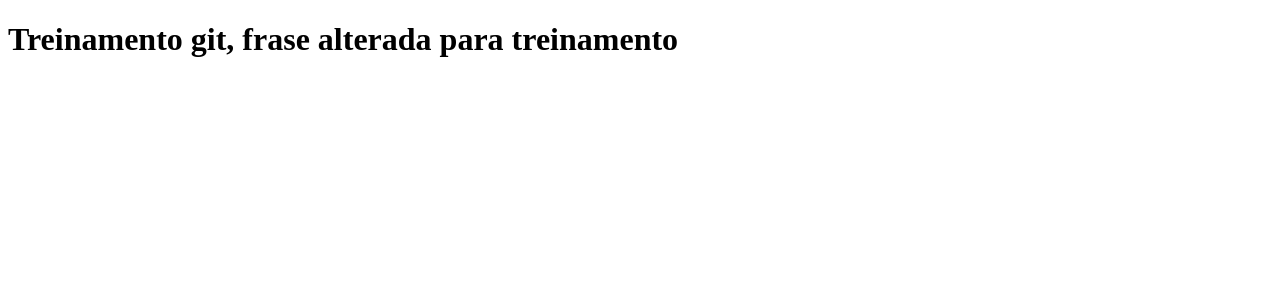
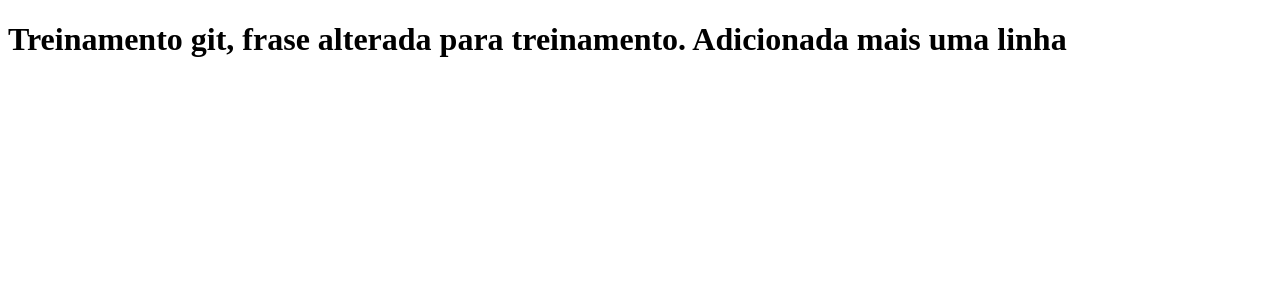
Before and after one commit to mendes-lab/ladmteste, a Next.js app: page / in a window 1280 px wide. Shown: the top 300 px of the page. Built offline with nearby package versions, Linux system fonts and the light colour scheme.

Commit message:
teste dominio

```diff
--- a/pages/index.js
+++ b/pages/index.js
@@ -1,5 +1,7 @@
 function home() {
-    return <h1>Treinamento git, frase alterada para treinamento</h1>
+    return <h1>Treinamento git, frase alterada para treinamento.
+        Adicionada mais uma linha
+    </h1>
 }
 
 export default home;
```
